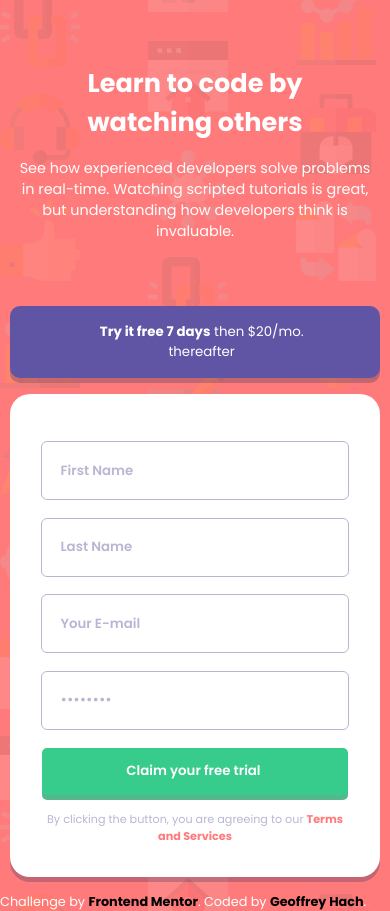
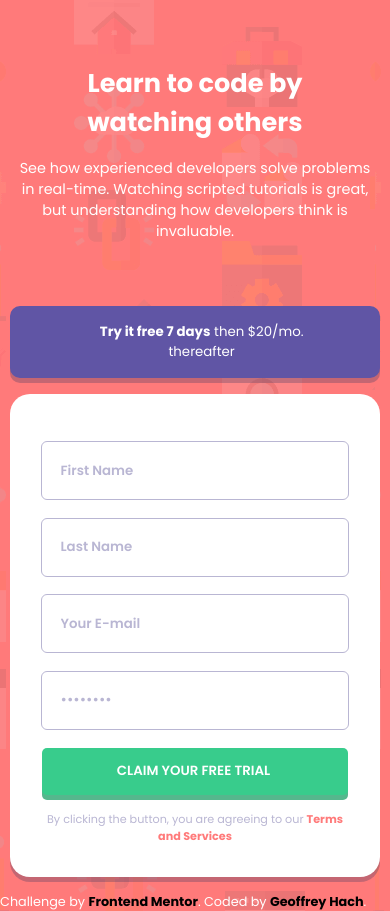
Before and after one commit to geoffreyhach/intro-component-with-signup-form-master, a plain HTML site: page index.html in a window 390 px wide. Drawn offline with Linux system fonts and the light colour scheme.

Commit message:
Update style.css

```diff
--- a/style.css
+++ b/style.css
@@ -102,6 +102,7 @@ main {
     outline: 0px;
     padding: 1em;
     box-shadow: 0px 5px 0px hsl(154, 59%, 41%, 80%);
+    text-transform: uppercase;
 
     font-family: 'Poppins', sans-serif;
     color :white;
@@ -195,7 +196,7 @@ footer a:hover {
 
 @media screen and (max-width: 900px) {
     body {
-        background-image: url(./images/bg-intro-mobile.png');
+        background-image: url('./images/bg-intro-mobile.png');
     }
     main {
         display: flex;
```
